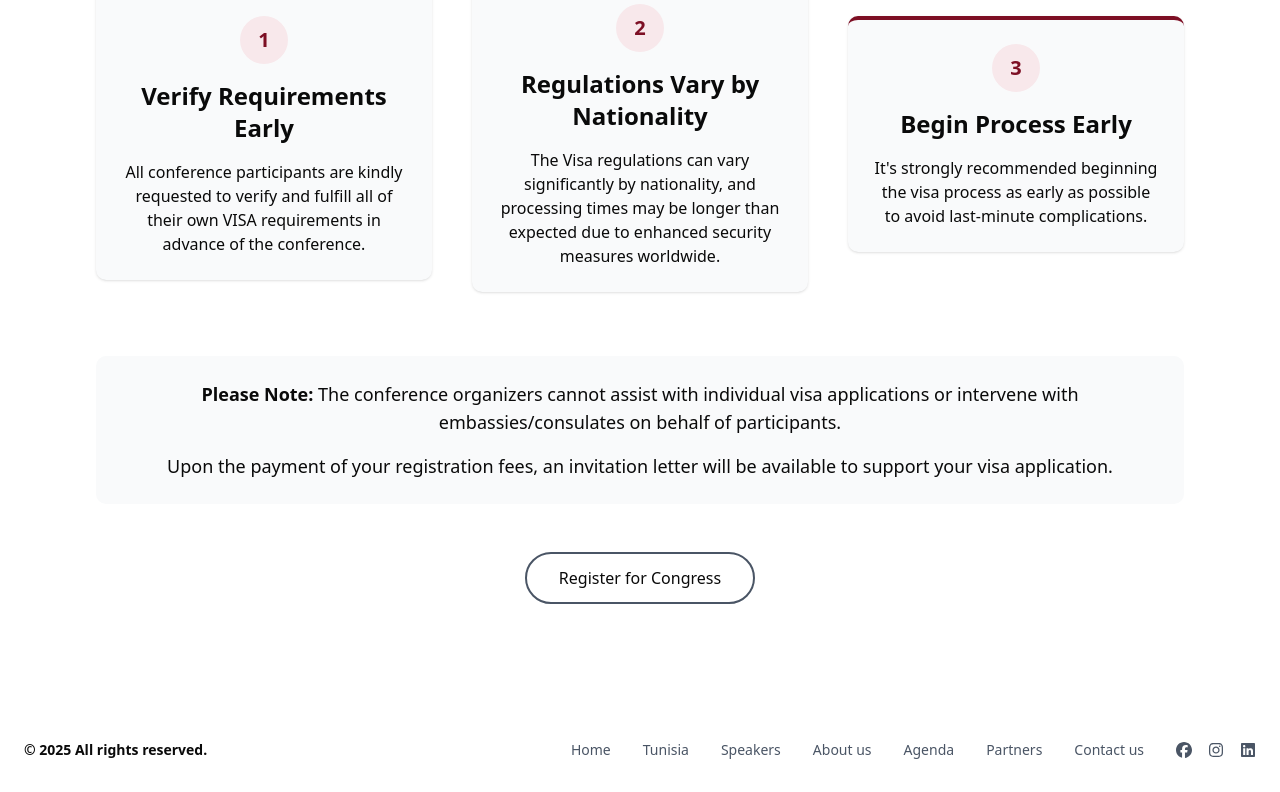
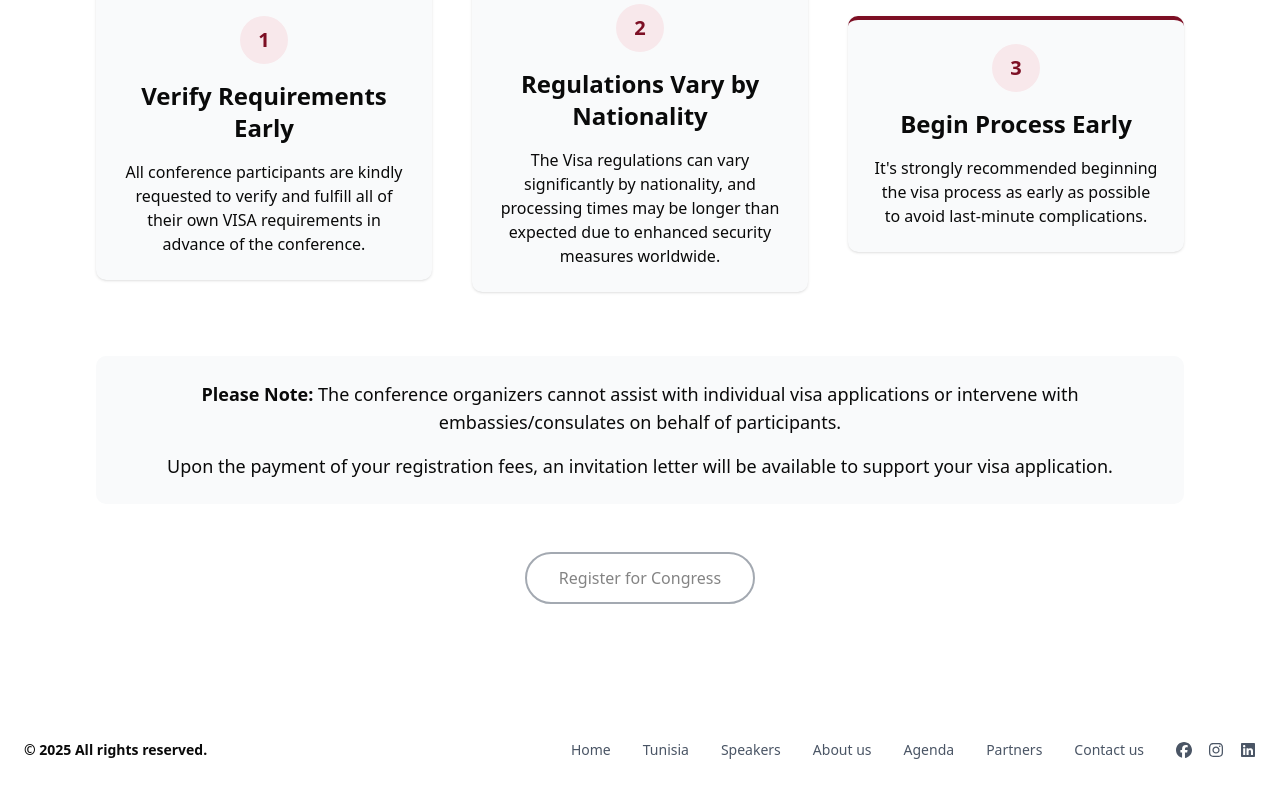
Before and after one commit to Fares-Frini/ies-syp-Congress-Website-Remake, a Next.js app: page /visa in a window 1280 px wide. Shown: the part 4813-5605 px from the top of the page. Built offline with nearby package versions, Linux system fonts and the light colour scheme; a web font is replaced by a local one.

Commit message:
button fix

```diff
--- a/src/app/visa/components/ImportantNotes.jsx
+++ b/src/app/visa/components/ImportantNotes.jsx
@@ -1,6 +1,5 @@
 import { Fade } from "react-awesome-reveal";
 import Link from "next/link";
-
 export default function ImportantNotes() {
     const notes = [
         {
@@ -51,7 +50,8 @@ export default function ImportantNotes() {
                     <div className="mt-12 flex justify-center">
                         <Link
                             href="/registration"
-                            className="relative inline min-w-[120px] items-center justify-center rounded-full border-2 border-gray-600 px-8 py-3 text-center text-base font-medium transition hover:border-gray-900 focus:outline-none focus:ring-4 focus:ring-blue-300 dark:border-gray-400 dark:bg-black dark:hover:bg-white dark:hover:bg-opacity-20 dark:focus:ring-blue-800"
+                            className="relative inline min-w-[120px] items-center justify-center rounded-full border-2 border-gray-600 px-8 py-3 text-center text-base font-medium transition hover:border-gray-900 focus:outline-none focus:ring-4 focus:ring-blue-300 dark:border-gray-400 dark:bg-black dark:hover:bg-white dark:hover:bg-opacity-20 dark:focus:ring-blue-800 opacity-50 pointer-events-none"
+                            aria-disabled="true"
                         >
                             <span className="">Register for Congress</span>
                         </Link>
```
